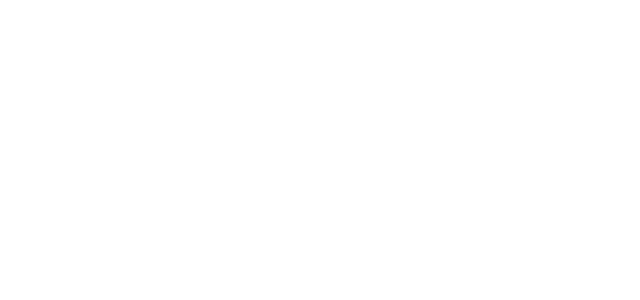
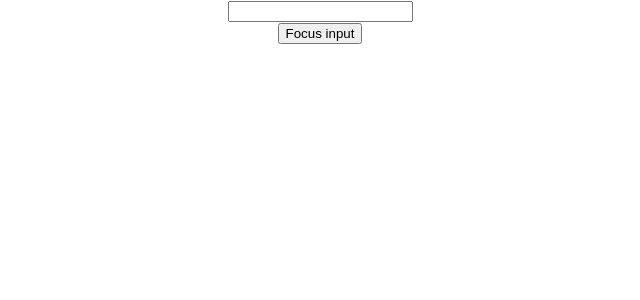
Before and after one commit to sam2611/helloworld, a React (Create React App) app: page / in a window 1280 px wide. Shown: the top 300 px of the page, without its empty margins (320-960 px from the left). Built offline with nearby package versions, Linux system fonts and the light colour scheme.

Commit message:
Refs continued

```diff
--- a/src/App.js
+++ b/src/App.js
@@ -23,6 +23,7 @@ import PureComp from './components/PureComp';
 import ParentComp from './components/ParentComp';
 import RefsDemo from './components/RefsDemo';
 import FocusInput from './components/FocusInput';
+import FRParentInput from './components/FRParentInput';
 
 
 function App() {
@@ -57,7 +58,7 @@ function App() {
      {/* <ParentComp/> */}
      {/* <RefsDemo/> */}
      {/* <FocusInput/> */}
-
+     <FRParentInput/>
     </div>
   );
 }
--- /dev/null
+++ b/src/components/FRInput.js
@@ -0,0 +1,11 @@
+import React from 'react'
+
+function FRInput() {
+  return (
+    <div>
+      <input type="text"/>
+    </div>
+  )
+}
+
+export default FRInput
--- /dev/null
+++ b/src/components/FRParentInput.js
@@ -0,0 +1,20 @@
+import React, { Component } from 'react'
+import FRInput from './FRInput'
+
+class FRParentInput extends Component {
+    constructor(props) {
+      super(props)
+    this.inputRef= React.createRef()
+    }
+
+  render() {
+    return (
+      <div>
+        <FRInput ref={this.inputRef}/>
+        <button>Focus input</button>
+      </div>
+    )
+  }
+}
+
+export default FRParentInput
```
